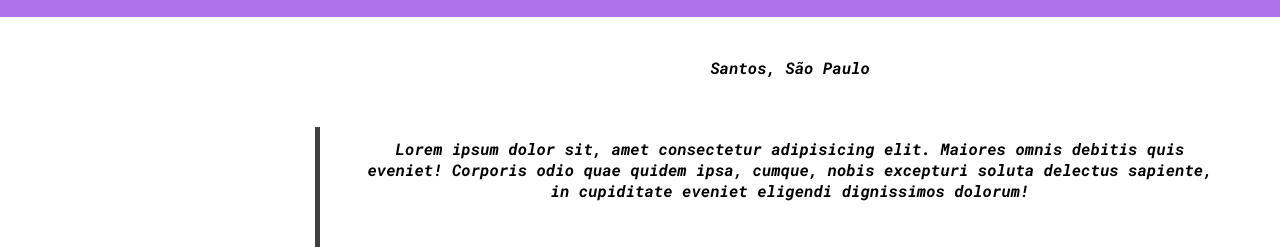
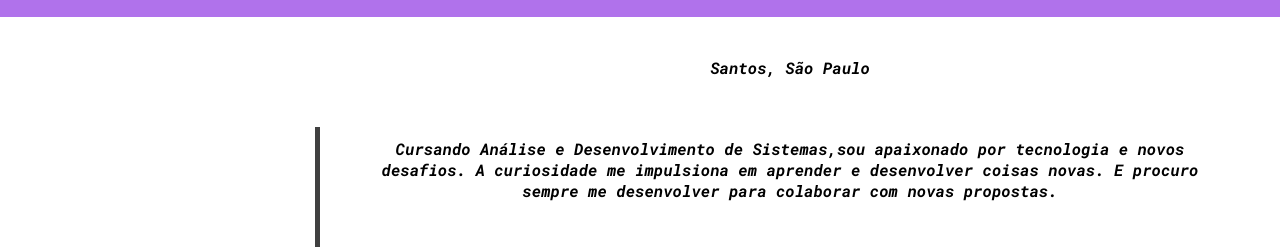
Before and after one commit to Sansanoski/Portifolio, a plain HTML site: page index.html in a window 1280 px wide. Shown: the part 359-606 px from the top of the page. Drawn offline with nearby package versions, Linux system fonts and the light colour scheme.

Commit message:
change section about

```diff
--- a/index.html
+++ b/index.html
@@ -52,7 +52,7 @@
                 </div>
                 <div class="containerInfo">
                     <p class="sectiontwoP1"> <strong>Santos, São Paulo</strong></p>
-                    <p class="sectiontwoP2">Lorem ipsum dolor sit, amet consectetur adipisicing elit. Maiores omnis debitis quis eveniet! Corporis odio quae quidem ipsa, cumque, nobis excepturi soluta delectus sapiente, in cupiditate eveniet eligendi dignissimos dolorum!</p>
+                    <p class="sectiontwoP2">Cursando Análise e Desenvolvimento de Sistemas,sou apaixonado por tecnologia e novos desafios. A curiosidade me impulsiona em aprender e desenvolver coisas novas. E procuro sempre me desenvolver para colaborar com novas propostas. </p>
                     <button type="submit" class="resume">CURRICULUM</button>
                     <h3 class="h3stacks">STACKS</h3>
                     <div class="skill">
```
